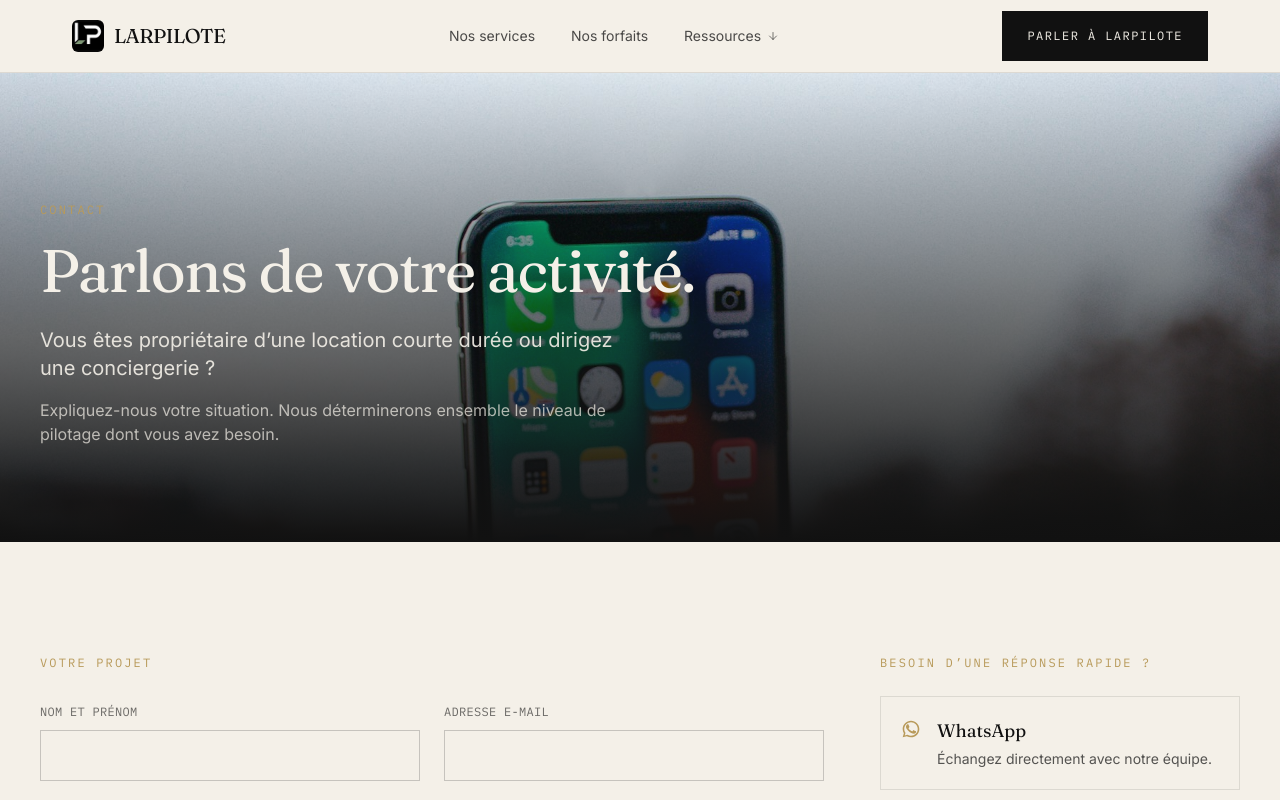
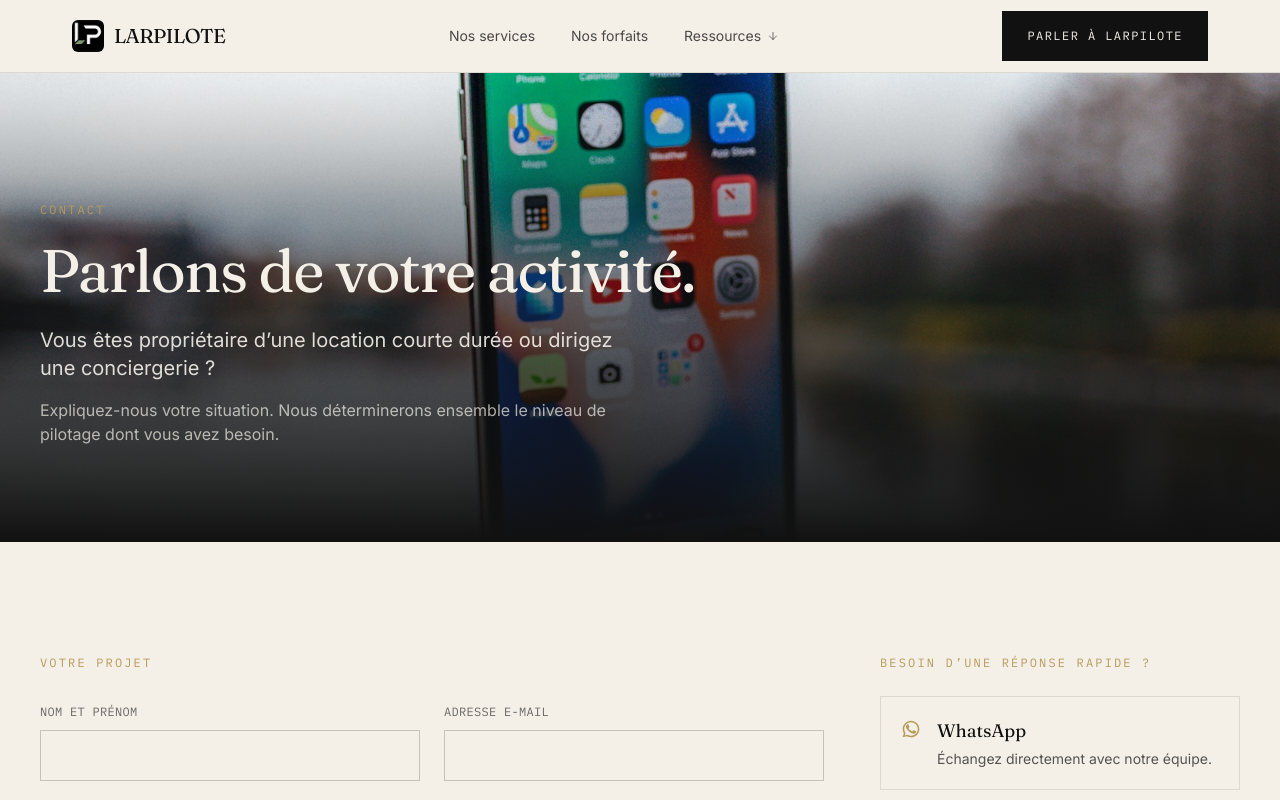
Before and after one commit to octus-it/larpilote, a React (Vite) app: page /contact in a window 1280 px wide. Shown: the top 800 px of the page. Built offline with nearby package versions, Linux system fonts and the light colour scheme.

Commit message:
Recentre l'image de la page hero (object-center au lieu de object-top)

```diff
--- a/src/components/ui/PageHero.jsx
+++ b/src/components/ui/PageHero.jsx
@@ -5,7 +5,7 @@
     return (
       <section className={`relative isolate flex items-end bg-noir ${minHeight ? 'min-h-[560px] md:min-h-[92vh]' : 'py-28'} px-6 md:px-10 pb-8 md:pb-24 pt-24 md:pt-32`}>
         <div className="absolute inset-0 -z-10">
-          <img src={image} alt="" className="w-full h-full object-cover object-top" />
+          <img src={image} alt="" className="w-full h-full object-cover object-center" />
           <div className="absolute inset-0 bg-gradient-to-t from-noir via-noir/55 to-transparent" />
         </div>
         <div className="max-w-page mx-auto w-full text-paper">
```
